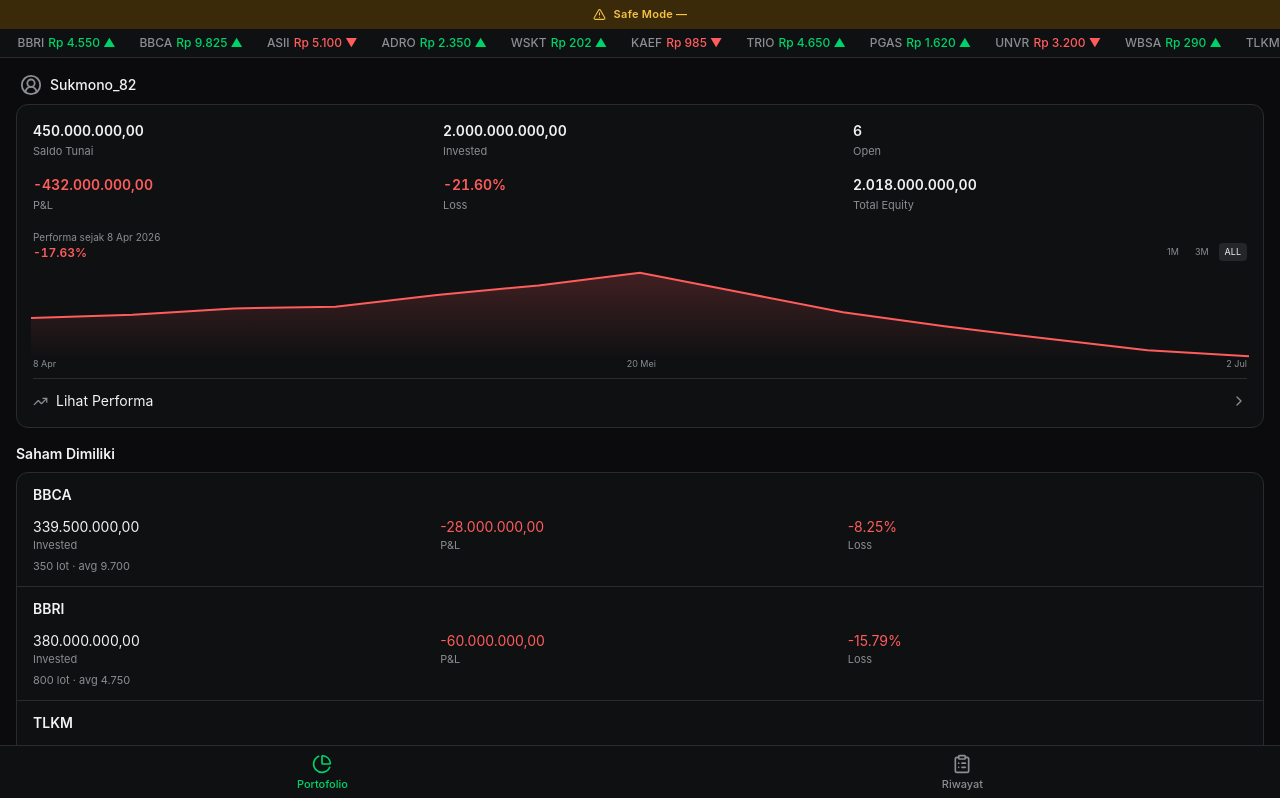
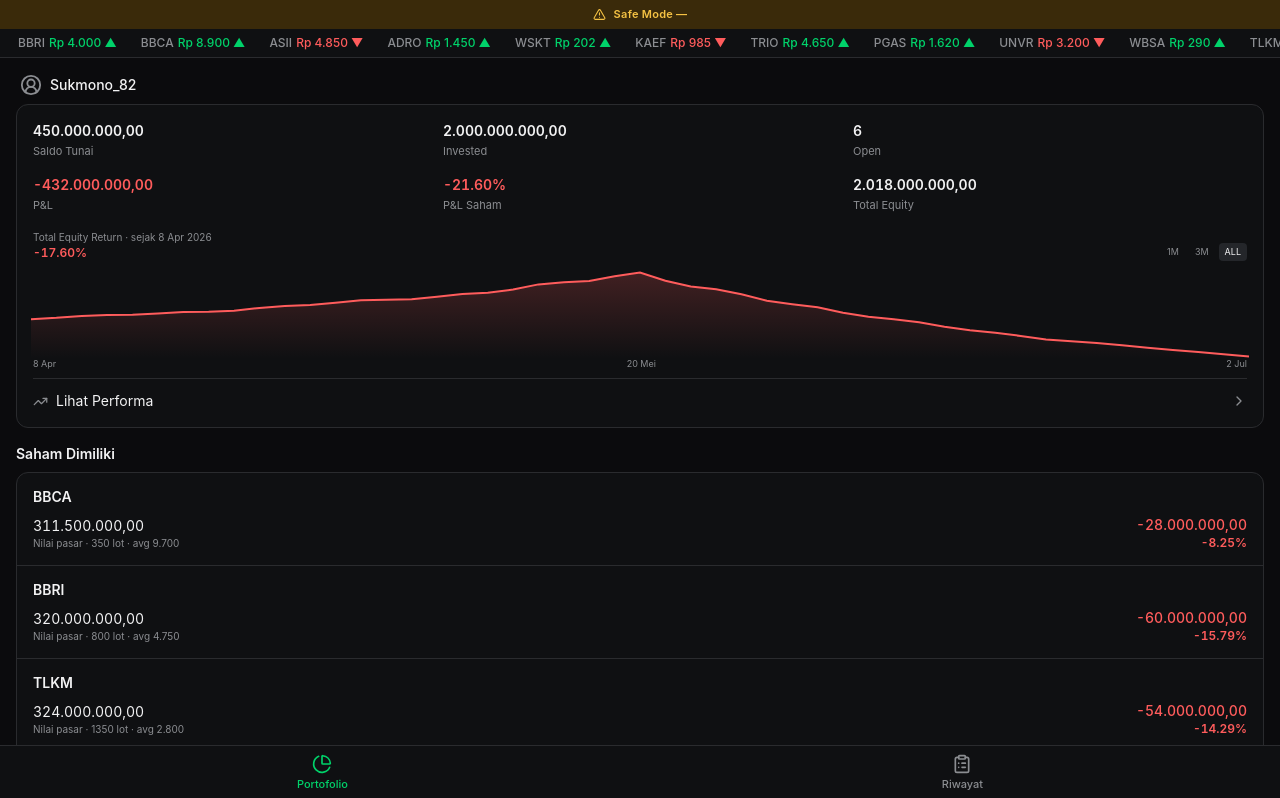
Before and after one commit to blipanca/stock-trading-app, a React (Vite) app: page / in a window 1280 px wide. Shown: the top 798 px of the page. Built offline with nearby package versions, Linux system fonts and the light colour scheme.

Commit message:
Update App.jsx

```diff
--- a/src/App.jsx
+++ b/src/App.jsx
@@ -21,23 +21,51 @@
 
 const DEMO_PROFILE_NAME = "Sukmono_82";
 
-// Historical demo prices. Each series ends exactly at the holding's currentPrice.
-// Portfolio performance is calculated from these prices instead of a decorative static curve.
-const PRICE_HISTORY = [
-  { date: "8 Apr",  BBCA: 9700, BBRI: 4750, TLKM: 2800, ASII: 5200, ADRO: 2300, WBSA: 770 },
-  { date: "15 Apr", BBCA: 9825, BBRI: 4680, TLKM: 2860, ASII: 5280, ADRO: 2380, WBSA: 810 },
-  { date: "22 Apr", BBCA: 9950, BBRI: 4820, TLKM: 2910, ASII: 5350, ADRO: 2460, WBSA: 920 },
-  { date: "29 Apr", BBCA: 9875, BBRI: 4740, TLKM: 2870, ASII: 5260, ADRO: 2410, WBSA: 1080 },
-  { date: "6 Mei",  BBCA: 10050, BBRI: 4860, TLKM: 2940, ASII: 5410, ADRO: 2520, WBSA: 1350 },
-  { date: "13 Mei", BBCA: 10125, BBRI: 4790, TLKM: 2890, ASII: 5330, ADRO: 2470, WBSA: 1780 },
-  { date: "20 Mei", BBCA: 9975, BBRI: 4660, TLKM: 2810, ASII: 5190, ADRO: 2320, WBSA: 2450 },
-  { date: "27 Mei", BBCA: 9850, BBRI: 4520, TLKM: 2740, ASII: 5080, ADRO: 2180, WBSA: 1880 },
-  { date: "3 Jun",  BBCA: 9725, BBRI: 4410, TLKM: 2670, ASII: 5010, ADRO: 2020, WBSA: 1310 },
-  { date: "10 Jun", BBCA: 9580, BBRI: 4300, TLKM: 2590, ASII: 4930, ADRO: 1860, WBSA: 960 },
-  { date: "17 Jun", BBCA: 9340, BBRI: 4180, TLKM: 2510, ASII: 4860, ADRO: 1690, WBSA: 690 },
-  { date: "24 Jun", BBCA: 9125, BBRI: 4070, TLKM: 2440, ASII: 4780, ADRO: 1530, WBSA: 430 },
-  { date: "2 Jul",  BBCA: 8900, BBRI: 4000, TLKM: 2400, ASII: 4850, ADRO: 1450, WBSA: 290 },
+// Anchor prices define the story; interpolatePriceHistory expands them into a denser,
+// deterministic market-like series so the portfolio chart has natural pullbacks and rebounds.
+const PRICE_ANCHORS = [
+  { date: "2026-04-08", BBCA: 9700, BBRI: 4750, TLKM: 2800, ASII: 5200, ADRO: 2300, WBSA: 770 },
+  { date: "2026-04-22", BBCA: 9950, BBRI: 4820, TLKM: 2910, ASII: 5350, ADRO: 2460, WBSA: 920 },
+  { date: "2026-05-06", BBCA: 10050, BBRI: 4860, TLKM: 2940, ASII: 5410, ADRO: 2520, WBSA: 1350 },
+  { date: "2026-05-20", BBCA: 9975, BBRI: 4660, TLKM: 2810, ASII: 5190, ADRO: 2320, WBSA: 2450 },
+  { date: "2026-06-03", BBCA: 9725, BBRI: 4410, TLKM: 2670, ASII: 5010, ADRO: 2020, WBSA: 1310 },
+  { date: "2026-06-17", BBCA: 9340, BBRI: 4180, TLKM: 2510, ASII: 4860, ADRO: 1690, WBSA: 690 },
+  { date: "2026-07-02", BBCA: 8900, BBRI: 4000, TLKM: 2400, ASII: 4850, ADRO: 1450, WBSA: 290 },
 ];
+
+const STOCK_CODES = ["BBCA", "BBRI", "TLKM", "ASII", "ADRO", "WBSA"];
+const VOLATILITY = { BBCA: 0.006, BBRI: 0.009, TLKM: 0.008, ASII: 0.008, ADRO: 0.012, WBSA: 0.035 };
+
+function interpolatePriceHistory() {
+  const points = [];
+  const stepsPerSegment = 8;
+
+  for (let s = 0; s < PRICE_ANCHORS.length - 1; s++) {
+    const a = PRICE_ANCHORS[s];
+    const b = PRICE_ANCHORS[s + 1];
+
+    for (let i = 0; i < stepsPerSegment; i++) {
+      const t = i / stepsPerSegment;
+      const point = { date: i === 0 ? a.date : "" };
+
+      STOCK_CODES.forEach((code, codeIndex) => {
+        const base = a[code] + (b[code] - a[code]) * t;
+        // Multiple sine waves create repeatable market noise without random values changing on refresh.
+        const wave =
+          Math.sin((s * stepsPerSegment + i) * 1.73 + codeIndex * 0.91) * VOLATILITY[code] +
+          Math.sin((s * stepsPerSegment + i) * 0.61 + codeIndex * 1.37) * VOLATILITY[code] * 0.55;
+        point[code] = Math.round(base * (1 + wave));
+      });
+
+      points.push(point);
+    }
+  }
+
+  points.push({ ...PRICE_ANCHORS[PRICE_ANCHORS.length - 1] });
+  return points;
+}
+
+const PRICE_HISTORY = interpolatePriceHistory();
 
 const STOCK_UNIVERSE = [
   { code: "TLKM", name: "Telekomunikasi Indonesia", price: 3000, sector: "Telco" },
@@ -99,8 +127,13 @@
   );
 }
 
-function TickerRibbon() {
-  const items = STOCK_UNIVERSE.concat(STOCK_UNIVERSE);
+function TickerRibbon({ holdings }) {
+  const latestPrices = Object.fromEntries(holdings.map((h) => [h.code, h.currentPrice]));
+  const liveUniverse = STOCK_UNIVERSE.map((s) => ({
+    ...s,
+    price: latestPrices[s.code] ?? s.price,
+  }));
+  const items = liveUniverse.concat(liveUniverse);
   return (
     <div className="overflow-hidden border-b" style={{ background: CARD, borderColor: BORDER }}>
       <div className="flex gap-6 py-1.5 px-4 whitespace-nowrap animate-[ticker_28s_linear_infinite]">
@@ -198,7 +231,7 @@
   return (
     <div className="min-h-screen flex flex-col" style={{ background: BG, fontFamily: "Inter, system-ui, sans-serif" }}>
       <SimBanner />
-      <TickerRibbon />
+      <TickerRibbon holdings={holdings} />
 
       <div className="flex items-center gap-2 px-5 pt-4 pb-2">
         <UserCircle2 size={22} color={MUTED} />
@@ -216,12 +249,12 @@
               </div>
               <div className="grid grid-cols-2 sm:grid-cols-3 gap-x-4 gap-y-4 mt-4">
                 <StatCell label="P&L" value={(totalPnl >= 0 ? "+" : "") + num2(totalPnl)} color={totalPnl >= 0 ? GREEN : RED} />
-                <StatCell label={totalPnlPct >= 0 ? "Gain" : "Loss"} value={totalPnlPct.toFixed(2) + "%"} color={totalPnl >= 0 ? GREEN : RED} />
+                <StatCell label={totalPnlPct >= 0 ? "P&L Saham" : "P&L Saham"} value={totalPnlPct.toFixed(2) + "%"} color={totalPnl >= 0 ? GREEN : RED} />
                 <StatCell label="Total Equity" value={num2(totalEquity)} />
               </div>
               <div className="flex items-end justify-between mt-4 mb-1">
                 <div>
-                  <p className="text-[10px]" style={{ color: MUTED }}>Performa sejak 8 Apr 2026</p>
+                  <p className="text-[10px]" style={{ color: MUTED }}>Total Equity Return · sejak 8 Apr 2026</p>
                   <p className="text-xs font-semibold tabular-nums" style={{ color: chartChangePct >= 0 ? GREEN : RED }}>
                     {chartChangePct >= 0 ? "+" : ""}{chartChangePct.toFixed(2)}%
                   </p>
@@ -275,7 +308,7 @@
 
             <div className="rounded-xl border overflow-hidden divide-y" style={{ background: CARD, borderColor: BORDER, borderColorDivide: BORDER }}>
               {computed.map((h) => (
-                <div key={h.code} className="px-4 py-3" style={{ borderColor: BORDER }}>
+                <div key={h.code} className="px-4 py-3.5" style={{ borderColor: BORDER }}>
                   <div className="flex items-center justify-between">
                     <div className="flex items-center gap-1.5">
                       <p className="font-semibold text-sm" style={{ color: TEXT }}>{h.code}</p>
@@ -291,21 +324,22 @@
                       </span>
                     )}
                   </div>
-                  <div className="grid grid-cols-1 min-[380px]:grid-cols-3 gap-2 mt-3">
-                    <div>
-                      <p className="text-sm" style={{ color: TEXT }}>{num2(h.invested)}</p>
-                      <p className="text-[11px]" style={{ color: MUTED }}>Invested</p>
+                  <div className="grid grid-cols-[1fr_auto] gap-4 mt-2 items-end">
+                    <div className="min-w-0">
+                      <p className="text-sm tabular-nums" style={{ color: TEXT }}>{num2(h.marketValue)}</p>
+                      <p className="text-[10px]" style={{ color: MUTED }}>
+                        Nilai pasar · {h.lots} lot · avg {num(h.avgPrice)}
+                      </p>
                     </div>
-                    <div>
-                      <p className="text-sm" style={{ color: h.pnl >= 0 ? GREEN : RED }}>{(h.pnl >= 0 ? "+" : "") + num2(h.pnl)}</p>
-                      <p className="text-[11px]" style={{ color: MUTED }}>P&amp;L</p>
-                    </div>
-                    <div>
-                      <p className="text-sm" style={{ color: h.pnl >= 0 ? GREEN : RED }}>{h.pnlPct.toFixed(2)}%</p>
-                      <p className="text-[11px]" style={{ color: MUTED }}>{h.pnl >= 0 ? "Gain" : "Loss"}</p>
+                    <div className="text-right">
+                      <p className="text-sm font-medium tabular-nums" style={{ color: h.pnl >= 0 ? GREEN : RED }}>
+                        {(h.pnl >= 0 ? "+" : "") + num2(h.pnl)}
+                      </p>
+                      <p className="text-xs font-semibold tabular-nums" style={{ color: h.pnl >= 0 ? GREEN : RED }}>
+                        {h.pnlPct >= 0 ? "+" : ""}{h.pnlPct.toFixed(2)}%
+                      </p>
                     </div>
                   </div>
-                  <p className="text-[11px] mt-1" style={{ color: MUTED }}>{h.lots} lot · avg {num(h.avgPrice)}</p>
                 </div>
               ))}
             </div>
```
